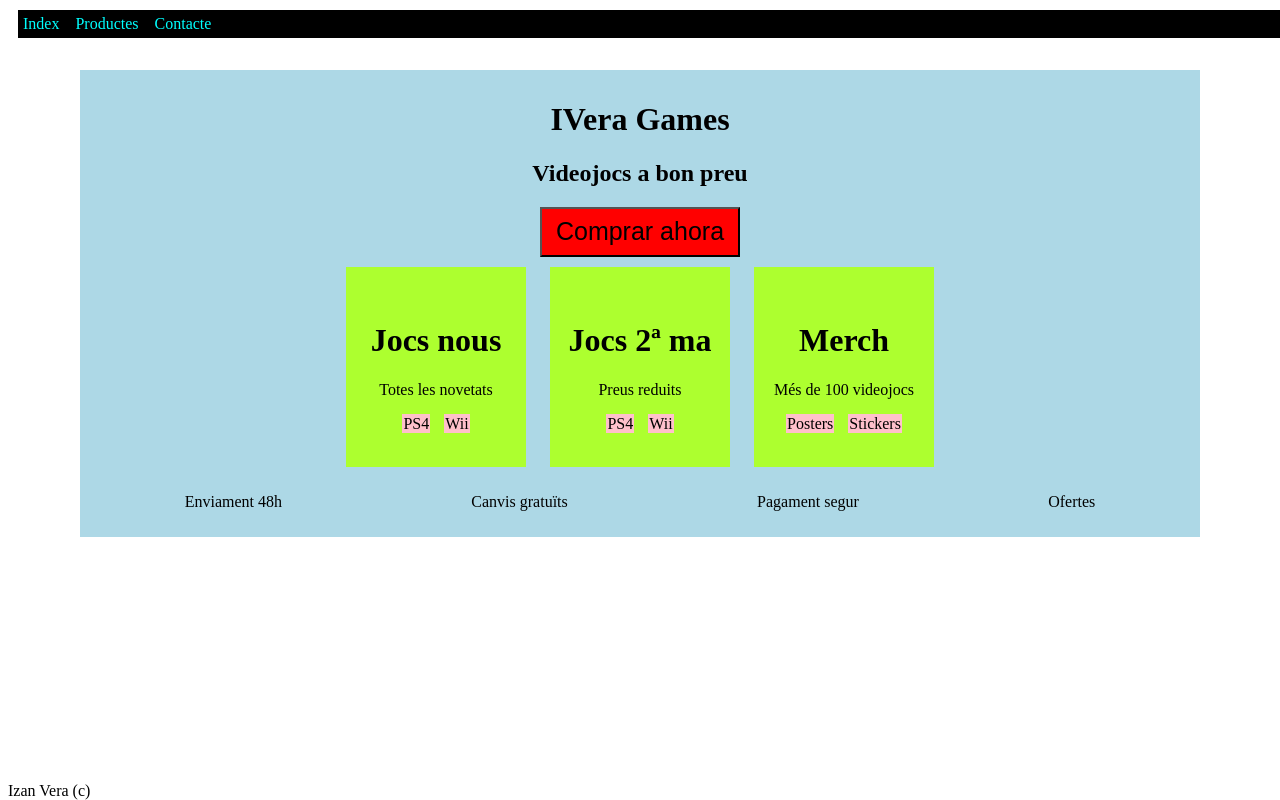
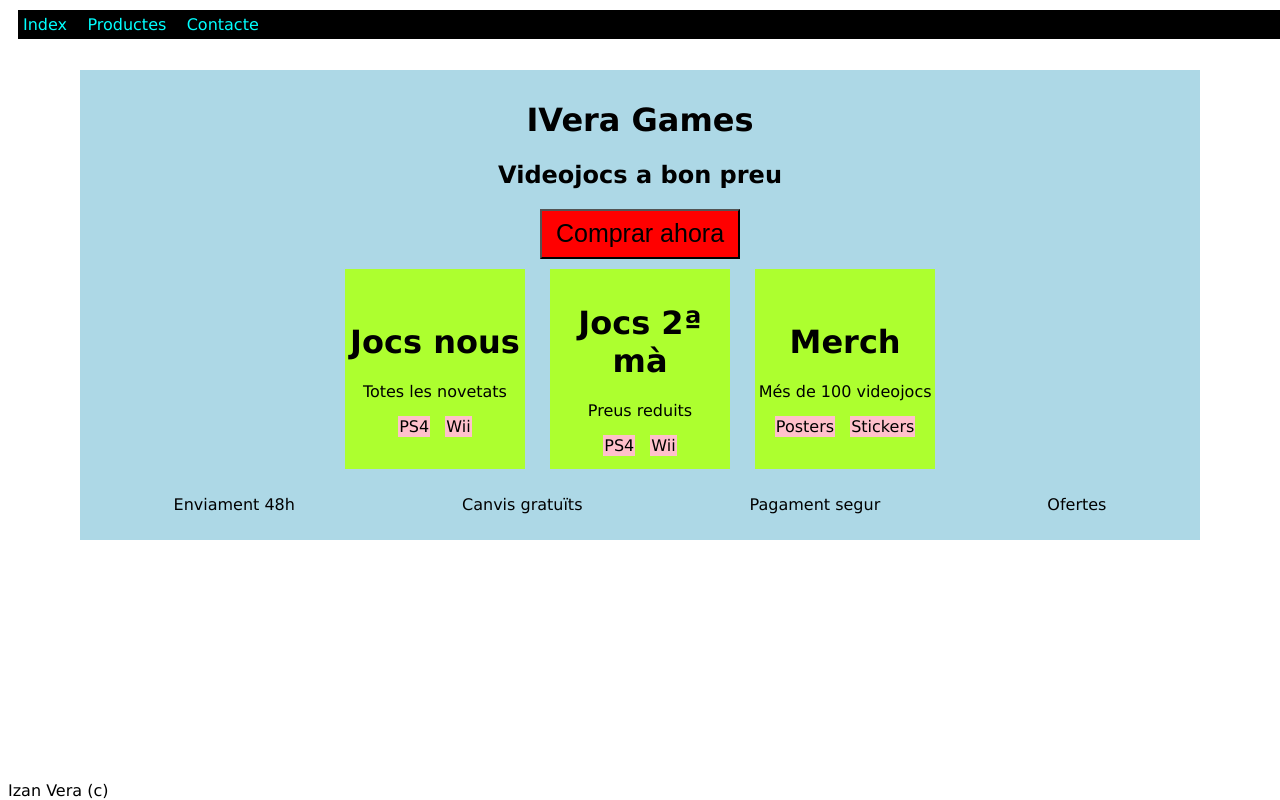
Before and after one commit to IzanVeVa/DAM1M04-Exercici-Posicio, a plain HTML site: page index.html in a window 1280 px wide. Drawn offline with Linux system fonts and the light colour scheme.

Commit message:
arreglosfinales

```diff
--- a/global.css
+++ b/global.css
@@ -1,6 +1,7 @@
 html{
     background-color: white;
     color: black;
+    font-family: Verdana, Geneva, Tahoma, sans-serif;
 }
 
 
@@ -128,6 +129,10 @@ a{
     text-decoration: none;
 }
 
+a:hover{
+    color: blue;
+}
+
 p{
 font-size: medium;
 }
--- a/index.html
+++ b/index.html
@@ -27,7 +27,7 @@
                     <span>Wii</span>
                 </div>
                 <div class="infoblocks">
-                    <h1>Jocs 2ª ma</h1>
+                    <h1>Jocs 2ª mà</h1>
                     <p>Preus reduits</p>
                     <span>PS4</span>
                     <span>Wii</span>
```
